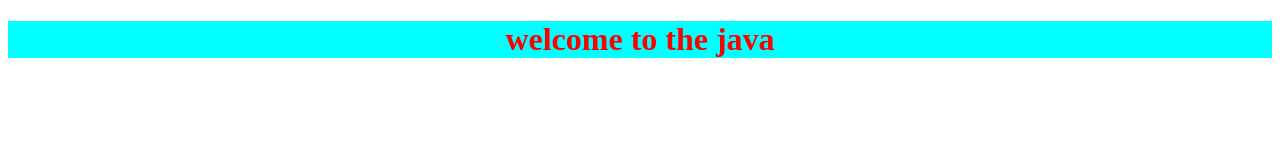
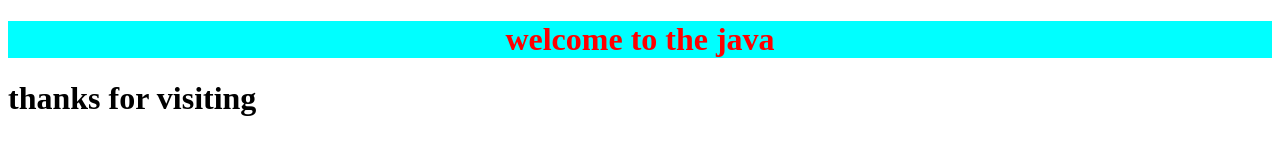
Before and after one commit to Jeevansai160304/mysite, a plain HTML site: page index.html in a window 1280 px wide. Drawn offline with Linux system fonts and the light colour scheme.

Commit message:
Update index.html

```diff
--- a/index.html
+++ b/index.html
@@ -11,5 +11,9 @@
 
         <h1> welcome to the java</h1>
     </header>
+    <footer>
+<h1>thanks for visiting</h1>
+
+    </footer>
 </body>
 </html>
```
